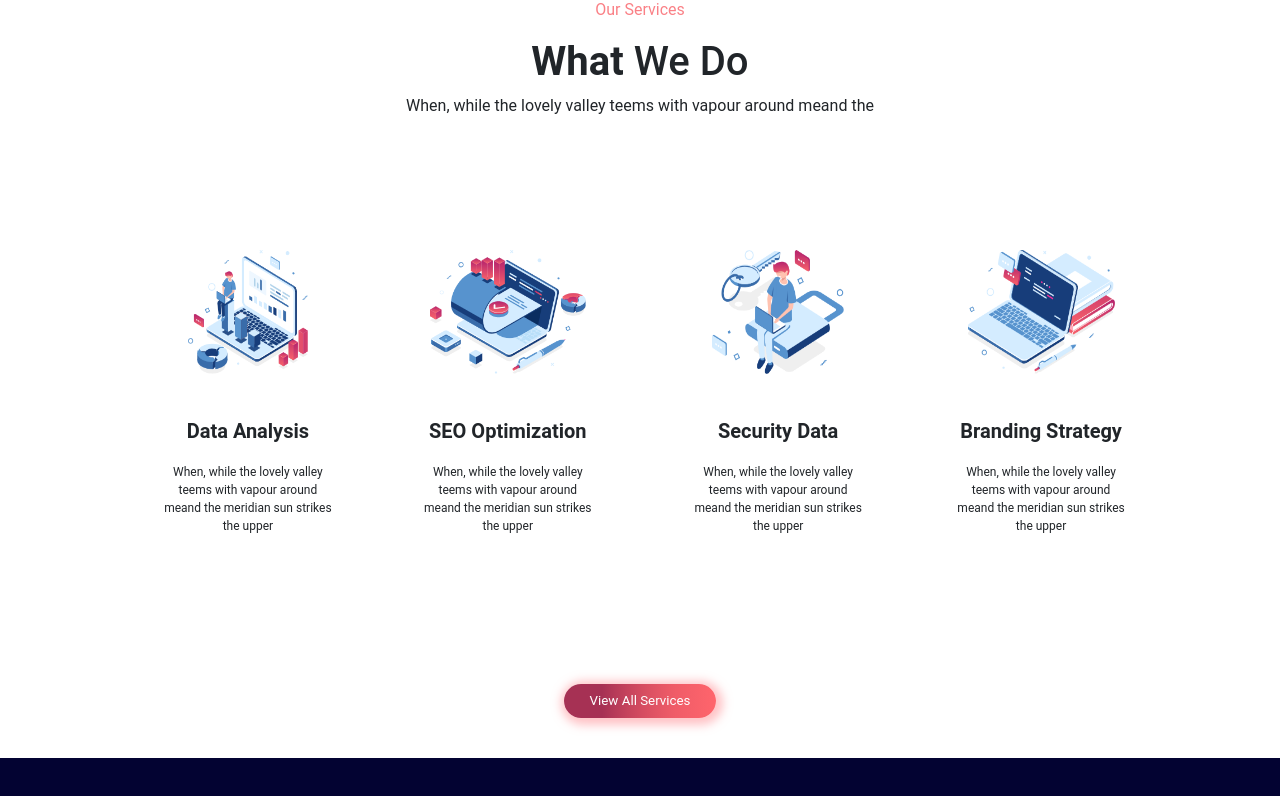
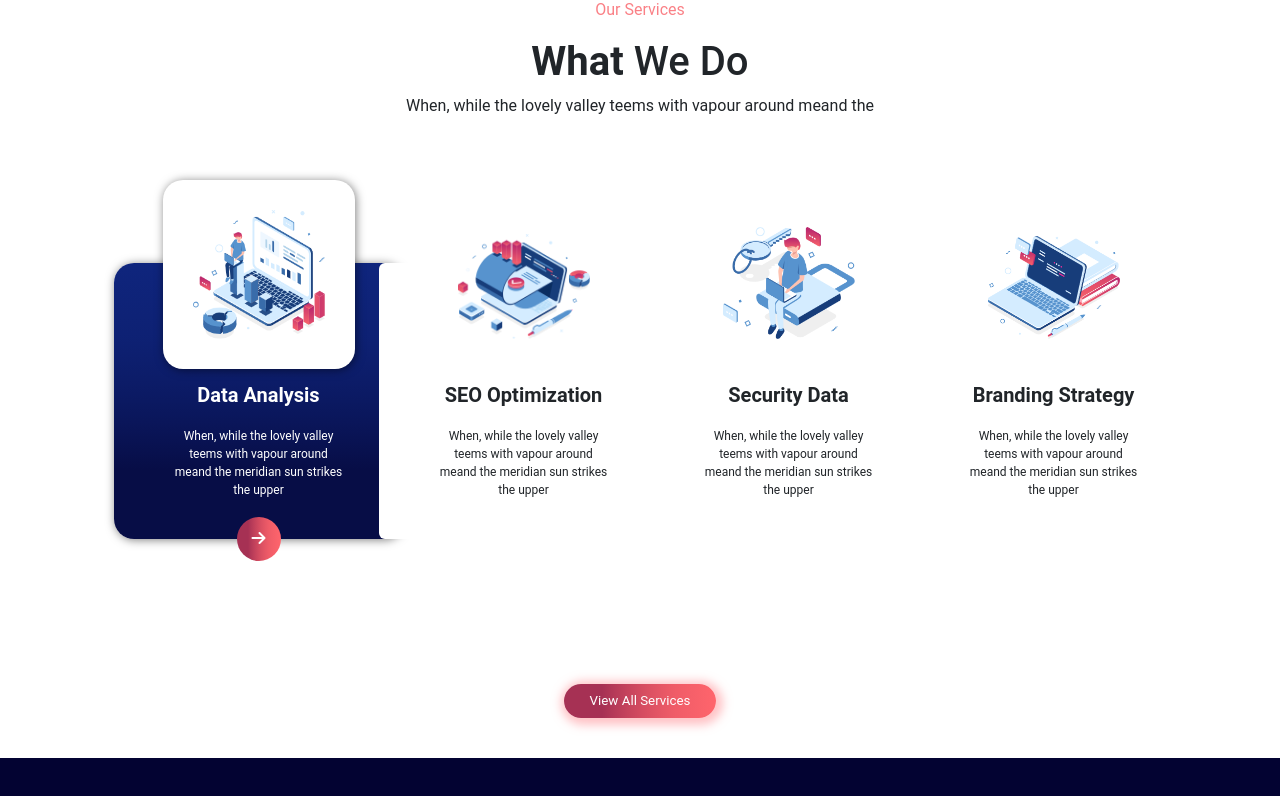
Before and after one commit to juri931/proj-html-vuejs, a Vue app: page / in a window 1280 px wide. In both pictures the pointer is over the element 247 px from the left and 1101 px from the top of the page. Shown: the part 701-1497 px from the top of the page. Built offline with nearby package versions, Linux system fonts and the light colour scheme.

Commit message:
[add] cards hover effects

```diff
--- a/src/assets/scss/main.scss
+++ b/src/assets/scss/main.scss
@@ -99,11 +99,52 @@ body {
           text-align: center;
           .card {
             display: flex;
+            padding-top: 120px;
+            width: 300px;
+            position: relative;
             border: none;
             align-items: center;
+            &:hover {
+              color: white;
+              background: linear-gradient(
+                to bottom,
+                rgb(15, 37, 125),
+                50%,
+                rgb(7, 13, 70),
+                100%,
+                rgb(0, 0, 57)
+              );
+              .btn {
+                display: block;
+                position: absolute;
+                color: white;
+                top: 254px;
+                width: max-content;
+                border-radius: 50%;
+                border: none;
+                padding: 10px 15px;
+                background: linear-gradient(
+                  to left,
+                  rgb(255, 101, 108),
+                  50%,
+                  rgb(166, 49, 84),
+                  100%,
+                  rgb(151, 32, 101)
+                );
+              }
+              border-radius: 20px;
+              box-shadow: 1px 1px 10px 0px rgba(0, 0, 0, 0.5);
+              img {
+                background-color: white;
+                border-radius: 20px;
+                box-shadow: 1px 1px 10px 0px rgba(0, 0, 0, 0.5);
+              }
+            }
             img {
-              max-width: 60%;
-              margin-bottom: 45px;
+              position: absolute;
+              bottom: 170px;
+              padding: 30px;
+              max-width: 192px;
             }
             h4 {
               font-size: 20px;
@@ -116,6 +157,10 @@ body {
             p {
               max-width: 192px;
               font-size: 12px;
+              margin-bottom: 40px;
+            }
+            .btn {
+              display: none;
             }
           }
         }
--- a/src/components/partials/Main.vue
+++ b/src/components/partials/Main.vue
@@ -55,6 +55,9 @@ export default {
             <img class="col" :src="item.img" />
             <h4>{{ item.title }}</h4>
             <p>{{ item.desc }}</p>
+            <a class="btn" href="#">
+              <i class="fa fa-arrow-right"></i>
+            </a>
           </div>
         </ul>
       </div>
```
